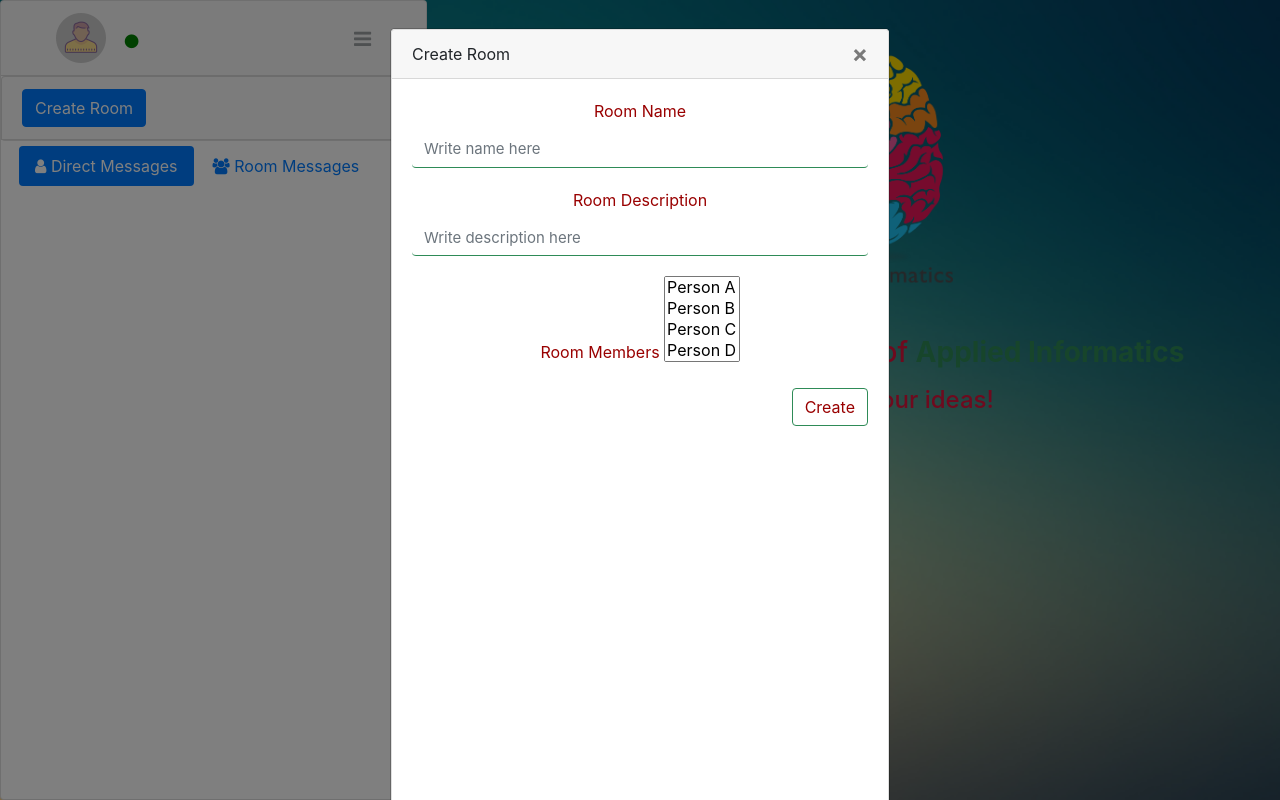
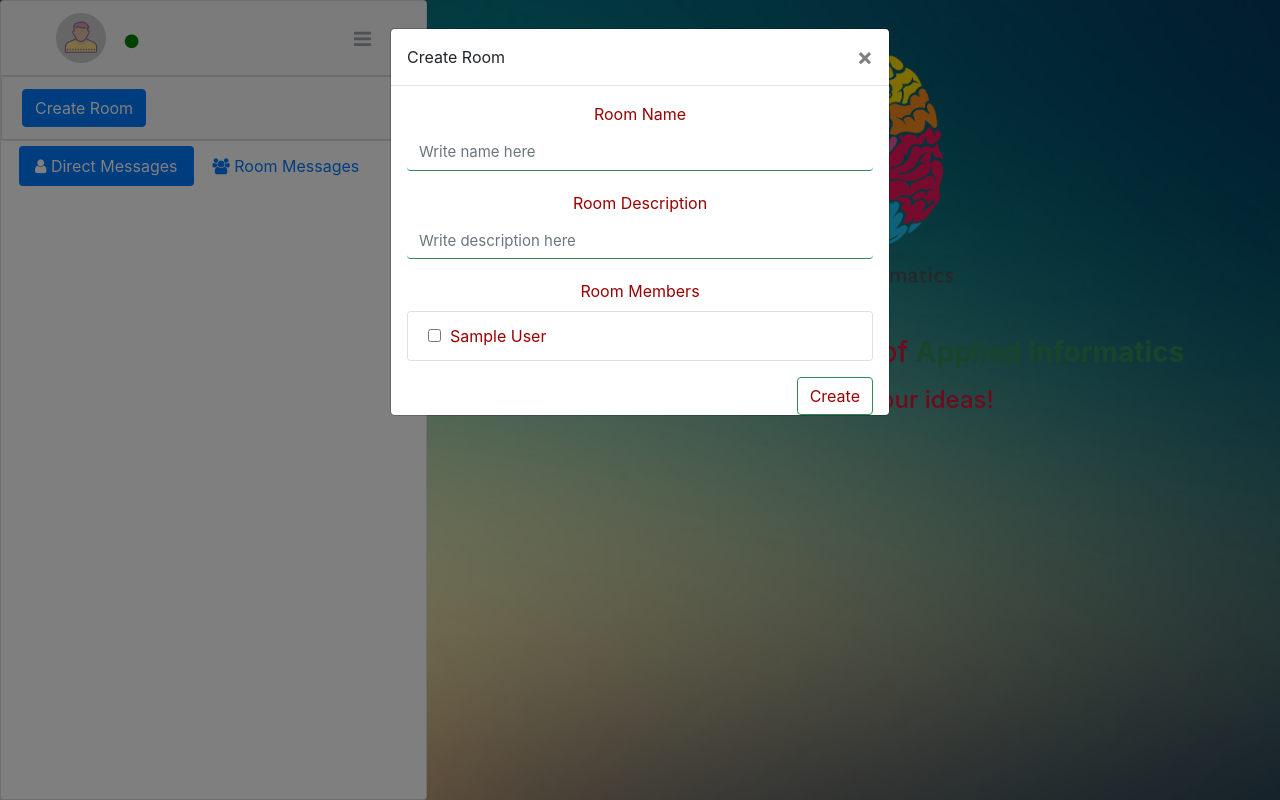
Before and after one commit to Ahtii/collab, a FastAPI app: page /chat in a window 1280 px wide, after a click on "Create Room". Run offline with FastAPI, Linux system fonts and the light colour scheme; tables that the repository leaves empty hold one stand-in row (values such as "Sample post"); data that the repository does not hold is empty; some libraries are stand-ins or nearby versions.

Commit message:
fixed showing updated message and added room creation, retreival logic

```diff
--- a/main.py
+++ b/main.py
@@ -42,8 +42,25 @@ def index(request: Request):
 
 
 # chat template
-@app.get("/chat", include_in_schema=False)
-def chat(request: Request):
+@app.get("/chat",  include_in_schema=False)
+def chat(request: Request, db: Session = Depends(get_db)):
+    user = views.get_current_user(db, request.cookies.get("access_token"))
+    if user:
+        receiver = db.query(models.User).filter(
+            models.User.id == 36
+        ).first()
+        print(db.query(models.PersonalMessage).all())
+        old_messages = db.query(models.PersonalMessage).filter(
+            ((models.PersonalMessage.sender_id == user.id) &
+            (models.PersonalMessage.receiver_id == receiver.id)) |
+            ((models.PersonalMessage.sender_id == receiver.id) &
+            (models.PersonalMessage.receiver_id == user.id))
+        ).order_by(models.PersonalMessage.created_date).all()
+
+        for message in old_messages:
+            print("--> message is: ")
+            print(message.text)
+
     return templates.TemplateResponse("chat.html", {"request": request})
 
 # render file template
@@ -73,9 +90,9 @@ def room(request: Request):
     return templates.TemplateResponse("room.html", {"request": request})
 
 # room template
-@app.get("/create_room", include_in_schema=False)
-def create_room(request: Request):
-    return templates.TemplateResponse("create_room.html", {"request": request})
+# @app.get("/create_room", include_in_schema=False)
+# def create_room(request: Request):
+#     return templates.TemplateResponse("create_room.html", {"request": request})
 
     # API ENDPOINTS
 
@@ -215,16 +232,18 @@ async def connect_user(websocket: views.WebSocket, db: Session = Depends(get_db)
             while True:
                 data = await websocket.receive_json()
                 if data.get('is_user'):
+                    db = database.SessionLocal()
                     receiver = db.query(models.User).filter(
                         models.User.username == data['receiver']
                     ).first()
-                    print(db.query(models.PersonalMessage).all())
+                    #print(db.query(models.PersonalMessage).all())
                     old_messages = db.query(models.PersonalMessage).filter(
                         ((models.PersonalMessage.sender_id == user.id) &
                         (models.PersonalMessage.receiver_id == receiver.id)) |
                         ((models.PersonalMessage.sender_id == receiver.id) &
                         (models.PersonalMessage.receiver_id == user.id))
                     ).order_by(models.PersonalMessage.created_date).all()
+                    #old_messages = db.execute("select * from personal_message where sender_id = "+str(user.id)+" and receiver_id = "+str(receiver.id)+" or sender_id = "+str(receiver.id)+" and receiver_id = "+str(user.id)+";")
                     for message in old_messages:
                         # if message.sender_id == user.id:
                         #     sender = user
@@ -266,7 +285,6 @@ async def connect_user(websocket: views.WebSocket, db: Session = Depends(get_db)
                         print("message text is: ")
                         print(message.text)
                         await socket_manager.populate_old_messages(msg_data)
-                    await socket_manager.sent_completed(receiver)
                 else:
                     receiver = data["receiver"]
                     #data.update({"sender_id": user.id, "username": user.username})
@@ -291,7 +309,6 @@ async def connect_user(websocket: views.WebSocket, db: Session = Depends(get_db)
                             print("file size exceeded!")
                     message = views.create_message(db, data)
                     await socket_manager.to_specific_user(message)
-                #await socket_manager.get_online_users()
         except WebSocketDisconnect:
             socket_manager.disconnect(websocket, user)
 
@@ -483,8 +500,7 @@ async def room_chat(websocket: views.WebSocket, room: str, db: Session = Depends
 
             # ROOM ENDPOINTS
 
-
-@app.post("/api/user/{id}/rooms")
+@app.post("/api/user/{id}/room")
 async def create_room(request: Request, id: int, room_data: validators.CreateRoom, db: Session = Depends(get_db)):
     user = views.get_current_user(db, request.cookies.get("access_token"))
     if user:
@@ -497,7 +513,7 @@ async def create_room(request: Request, id: int, room_data: validators.CreateRoo
     return response
 
 
-@app.get("/api/user/{id}/rooms")
+@app.get("/api/user/{id}/room")
 def get_rooms(request: Request, id: int, db: Session = Depends(get_db)):
     user = views.get_current_user(db, request.cookies.get("access_token"))
     if user:
--- a/static/css/chat.css
+++ b/static/css/chat.css
@@ -210,6 +210,11 @@ body{
     color: gray;
 }
 
+#user-list {
+    max-height: 200px;
+    overflow: auto;
+}
+
 .hide {
     display: none;
 }
--- a/static/css/chatstyle.css
+++ b/static/css/chatstyle.css
@@ -52,7 +52,7 @@ body{
     border-radius: 1rem;
 }
 
-.profile-pic{
+.panel-pic{
     height: 50px;
     width: 50px;
 }
--- a/static/js/chat.js
+++ b/static/js/chat.js
@@ -13,16 +13,27 @@ $(document).ready(function(){
            var name = response['full_name'];
            $(".active-user").text(name);
            uid = response['id'];
-           $.get("/api/user/"+uid+"/rooms", function(response){
-                var rooms_list = response["rooms"]
-                if (!jQuery.isEmptyObject(rooms_list)){
-                    var parent = $("#rooms ul");
-                    $.each(rooms_list, function(key, value){
-                        child = "<li>"+value["name"]+"</li>";
-                        parent.append(child);
+           $.get("/api/user/"+uid+"/room", function(response){
+                var room_list = response["rooms"];
+                if (!jQuery.isEmptyObject(room_list)){
+                    //$("#roomMsg ul")
+                    $.each(room_list, function(key, room){
+                        //var room_layout = "<li>"+room["name"]+"</li>";
+                        var room_layout = "<li class='list-group-item list-group-item-action'>\
+                                            <div class='row'>\
+                                                <div class='col-2 col-md-2'>\
+                                                    <img src='/static/media/images/groups.png' class='profile-pic'/>\
+                                                </div>\
+                                                <div class='col-md-10 col-10' style='cursor: pointer;'>\
+                                                    <div class='name'>"+room["name"]+"</div>\
+                                                    <div class='under-name'>"+room["description"]+"</div>\
+                                                </div>\
+                                            </div>\
+                                        </li>";
+                        $("#roomMsg ul").append(room_layout);
                     });
                 }
-           });
+            });
            // create websocket
            var protocol = window.location.protocol === "http:" ? "ws://" : "wss://";
            var host = window.location.host;
@@ -33,7 +44,6 @@ $(document).ready(function(){
            socket.onmessage = function(event) {
                var data = JSON.parse(event.data);
                var user_state = data['state'];
-               var loaded = data['completed']
                var mid = data['id'];
                var online_users = data["online_users"];
                var receiver = data['receiver'];
@@ -46,6 +56,8 @@ $(document).ready(function(){
                var room = data['room'];
                var file = data['file'];
                var file_url = "";
+               console.log("load message in websockets");
+               console.log(data);
                 if (online_users) {
                     var direct_msg_list = $("#direct-msg-list li");
                     $.each(direct_msg_list, function(index, msg){
@@ -205,15 +217,6 @@ $(document).ready(function(){
                         }
                     });
                 }
-                if (loaded){
-                    // update right chat panel messages
-                    var messages = unseen_messages[selected_user];
-                    console.log("messages");
-                    console.log(messages);
-                    $.each(messages, function(index, message){
-                        $("#messages").append(message);
-                    });
-                }
                 document.getElementById('messages').scrollTo(0, document.getElementById('messages').scrollHeight);
             };
         }
@@ -229,12 +232,14 @@ $(document).ready(function(){
 
     //send message with websocket
     function load_messages() {
+        console.log("load message");
         data = {
             "receiver": selected_user,
             "is_user": true
         };
         socket.send(JSON.stringify(data));
     }
+
     // show chat section and load user messages
     $(document).on("click", "#direct-msg-list li", function(){
         document.getElementById('chatPanel').removeAttribute('style');
@@ -242,6 +247,8 @@ $(document).ready(function(){
         hideChatList();
 
         $("#messages").empty();
+
+        $(".panel-pic").attr("src", "/static/media/images/maleuser.png");
 
         selected_user = $(this).find("span").eq(0).text();
 
@@ -260,6 +267,7 @@ $(document).ready(function(){
 
         // load messages
         load_messages();
+        //$.get("/api/user/"+uid+"/messages");
 
         // remove notifier and show messages
         var notifier = $(this).find(".notifier");
@@ -327,7 +335,52 @@ $(document).ready(function(){
             window.location.href = "/room?name="+room;
     });
 
-      /* ROOM CODE */
+    /* ROOM CODE */
+
+    $(".tab-header .nav-item").on("click", function(){
+        var tab = $(this).find("a").attr("id");
+        // if (tab == "tab-room-message"){
+
+        // }else{
+
+        // }
+    });
+
+    $(document).on("click", "#room-msg-list li", function(){
+        document.getElementById('chatPanel').removeAttribute('style');
+        document.getElementById('divStart').setAttribute('style', 'display:none');
+        hideChatList();
+
+        $("#messages").empty();
+        $(".panel-pic").attr("src", "/static/media/images/groups.png");
+
+        // $();
+
+        // selected_user = $(this).find("span").eq(0).text();
+
+        // var full_name = $(this).find("span").eq(1).text();
+        // var state = "offline";
+        // if ($(this).find(".state").hasClass("online"))
+        //     state = "online";
+
+        // var classes = $(this).find(".state").attr("class");
+        // $("#chatPanel .under-name").find("i").removeClass();
+        // $("#chatPanel .under-name").find("i").addClass(classes);
+
+        // $("#chatPanel .name").find(".user-fullname").text(full_name);
+        // $("#chatPanel .name").find(".username-holder").text(selected_user);
+        // $("#chatPanel .under-name").children("span").text(state);
+
+        // load messages
+        // load_messages();
+        //$.get("/api/user/"+uid+"/messages");
+
+        // remove notifier and show messages
+        // var notifier = $(this).find(".notifier");
+        // if (notifier){
+        //     $(notifier).remove();
+        // }
+    });
 
     // on click of create room
     $("#roomButton").on("click", function(){
@@ -336,7 +389,7 @@ $(document).ready(function(){
             var participants = response["users"];
             $.each(participants, function(index, participant){
                 if (participant['username'] != user){
-                    var participant_layout = "<li>\
+                    var participant_layout = "<li class='list-group-item' style='text-align: left;'>\
                                             <span class='hide username-holder'>"+participant["username"]+"</span>\
                                             <input type='checkbox'>&nbsp;\
                                             <span class='user-fullname'>"+participant["fullname"]+"</span>\
@@ -345,9 +398,26 @@ $(document).ready(function(){
                 }
             });
         });
+        // $("#userList").empty;
+        // console.log($("#userList"));
+        // $.get("/api/users", function(response){
+        //     var participants = response["users"];
+        //     $.each(participants, function(index, participant){
+        //         if (participant['username'] != user){
+        //             console.log(participant["fullname"]);
+        //             // $('#userList').append($('<option/>', {
+        //             //     value: participant['username'],
+        //             //     text : participant['fullname']
+        //             // }));
+        //             var participant_layout = "<option value="+participant["username"]+">"+participant["fullname"]+"</option>";
+        //             console.log(participant_layout);
+        //             $("#userList").append(participant_layout);
+        //         }
+        //     });
+        // });
     });
 
-    $(document).on("submit", "#room_form", function(e){
+    $(document).on("submit", "#room-form", function(e){
         e.preventDefault();
         var selected_participants = [];
         $.each($("#user-list li"), function(index, user){
@@ -356,15 +426,16 @@ $(document).ready(function(){
                 selected_participants.push($(user).find(".username-holder").text());
         });
         var data = {
-            "name": $("#room-name").val(),
-            "description": $("#room-desc").val(),
+            "name": $("#roomName").val(),
+            "description": $("#roomDesc").val(),
             "participants": selected_participants
         }
         $.post("/api/user/"+uid+"/room", JSON.stringify(data), function(response){
             var error = response["error"];
             if (error){
                 $("#err").text(error);
-            }
+            } else
+                $("#createRoom").modal("toggle");
         });
         // var room = $(this).text();
         // if (room)
@@ -382,20 +453,15 @@ $(document).ready(function(){
             }
         });
     });
-});  //closing of ready
 
-
-//// FOR CREATE ROOM MEMBERS////
-$(document).ready(function(){
-
-    var multipleCancelButton = new Choices('#choices-multiple-remove-button', {
-    removeItemButton: true,
-    maxItemCount:5,
-    searchResultLimit:100,
-    renderChoiceLimit:100
+    //// FOR CREATE ROOM MEMBERS////
+    var multipleCancelButton = new Choices("#userList", {
+        removeItemButton: true,
+        maxItemCount: 5,
+        searchResultLimit: 100,
+        renderChoiceLimit: 100
     });
 
+    ///////////////////////////
 
-});
-
-///////////////////////////
+});  //closing of ready
--- a/templates/chat.html
+++ b/templates/chat.html
@@ -100,14 +100,14 @@
                         <div class="modal fade" id="createRoom">
                             <div class="modal-dialog">
                                 <div class="modal-content">
-                                    <div class="card">
-                                        <div class="card-header">
+                                    <div>
+                                        <div class="modal-header">
                                             Create Room
                                             <span class="close" data-dismiss="modal" style="cursor: pointer;">&times;</span>
                                         </div> <!--closing of card header-->
 
-                                        <div class="card-body">
-                                            <form class="createRoomForm text-center">
+                                        <div class="modal-body">
+                                            <form id="room-form" class="createRoomForm text-center">
                                                 <div class="form-group">
                                                     <label for="formRoomName">Room Name</label>
                                                     <input type="text" class="form-control inputStyle" id="roomName" placeholder="Write name here">
@@ -120,7 +120,7 @@
                                                     <label for="formMembers">Room Members</label>
                                                     <!-- <div class="row"> -->
                                                         <!-- <div class="col-md-12"> -->
-                                                            <select id="choices-multiple-remove-button" placeholder="Select upto 5 members" multiple>
+                                                            <!-- <select id="choices-multiple-remove-button" placeholder="Select upto 5 members" multiple>
                                                                 <option value="person1">Person A</option>
                                                                 <option value="person2">Person B</option>
                                                                 <option value="person3">Person C</option>
@@ -131,13 +131,15 @@
                                                                 <option value="person8">Person H</option>
                                                                 <option value="person9">Person I</option>
                                                                 <option value="person10">Person J</option>
-                                                            </select>
+                                                            </select> -->
+                                                            <ul id="user-list" class="list-group">
+                                                            </ul>
                                                         <!-- </div> -->
                                                     <!-- </div> -->
                                                     <!-- <input type="text" class="form-control inputStyle" id="roomMembers" placeholder=""> -->
                                                   </div>
                                                   <div class="form-group">
-                                                    <button type="submit" class="btn  formButton">Create</button>
+                                                    <button type="submit" class="btn formButton">Create</button>
                                                   </div>
                                             </form>
                                         </div> <!--closing of card body-->
@@ -152,13 +154,13 @@
                         <div class="tab-header">
                             <ul class="nav nav-pills" role="tablist">
                                 <li class="nav-item">
-                                <a class="nav-link active" data-toggle="pill" href="#directMsg">
+                                <a id="tab-direct-message" class="nav-link active" data-toggle="pill" href="#directMsg">
                                     <i class="fa fa-user"></i>
                                         Direct Messages
                                 </a>
                                 </li>
                                 <li class="nav-item">
-                                <a class="nav-link" data-toggle="pill" href="#roomMsg">
+                                <a id="tab-room-message" class="nav-link" data-toggle="pill" href="#roomMsg">
                                     <i class="fa fa-users"></i>
                                         Room Messages
                                 </a>
@@ -176,13 +178,10 @@
 
                             <!--ROOM MESSAGES-->
                             <div id="roomMsg" class="container tab-pane fade"><br>
-                                <ul class="list-group list-group-flush" id="chats">
-                                    <li class="list-group-item list-group-item-action">
+                                <ul class="list-group list-group-flush" id="room-msg-list">
+                                    <!-- <li class="list-group-item list-group-item-action">
                                         <div class="row">
                                             <div class=" col-2 col-md-2">
-                                                <!-- <div class="wrapper">
-                                                    <h1 id = "inner">A</h1>
-                                                </div> -->
                                                 <img src="/static/media/images/groups.png" class="profile-pic"/>
                                             </div>
                                             <div class="col-md-10 col-10" style="cursor: pointer;">
@@ -190,21 +189,7 @@
                                                 <div class="under-name"> This is some message here</div>
                                             </div>
                                         </div>
-                                    </li>
-                                    <li class="list-group-item list-group-item-action" onclick="StartChat()">
-                                        <div class="row">
-                                            <div class=" col-2 col-md-2">
-                                                <!-- <div class="wrapper">
-                                                    <h1 id = "inner">L</h1>
-                                                </div> -->
-                                                <img src="/static/media/images/groups.png" class="profile-pic"/>
-                                            </div>
-                                            <div class="col-md-10 col-10" style="cursor: pointer;">
-                                                <div class="name">Work Group</div>
-                                                <div class="under-name"> This is some message here</div>
-                                            </div>
-                                        </div>
-                                    </li>
+                                    </li> -->
                                 </ul>
                             </div> <!--div of Room Message-->
                     </div> <!--closing of tabs content-->
@@ -224,7 +209,7 @@
                                 <i class="fa fa-angle-left mt-3 icons d-md-none" style="cursor: pointer;" onclick="showChatList()"></i>
                             </div>
                             <div class="col-2 col-sm-2 col-md-2 col-lg-1">
-                                <img src="/static/media/images/maleuser.png" class="profile-pic" />
+                                <img src="" class="panel-pic" />
                             </div>
                             <!--<div class="col-6 col-sm-7 col-md-7 col-lg-9">
                                 <div class="name"></div>
--- a/users/views.py
+++ b/users/views.py
@@ -270,11 +270,6 @@ class SocketManager:
         for connection in self.active_connections:
             await connection[0].send_json(msg_data)
 
-    async def sent_completed(self, user: models.User):
-        for connection in self.active_connections:
-            if connection[1].username == user.username:
-                await connection[0].send_json({"completed": True})
-
     async def to_room_participants(self, data: dict):
         for connection in self.active_connections:
             if connection[1].username in data['participants']:
```
